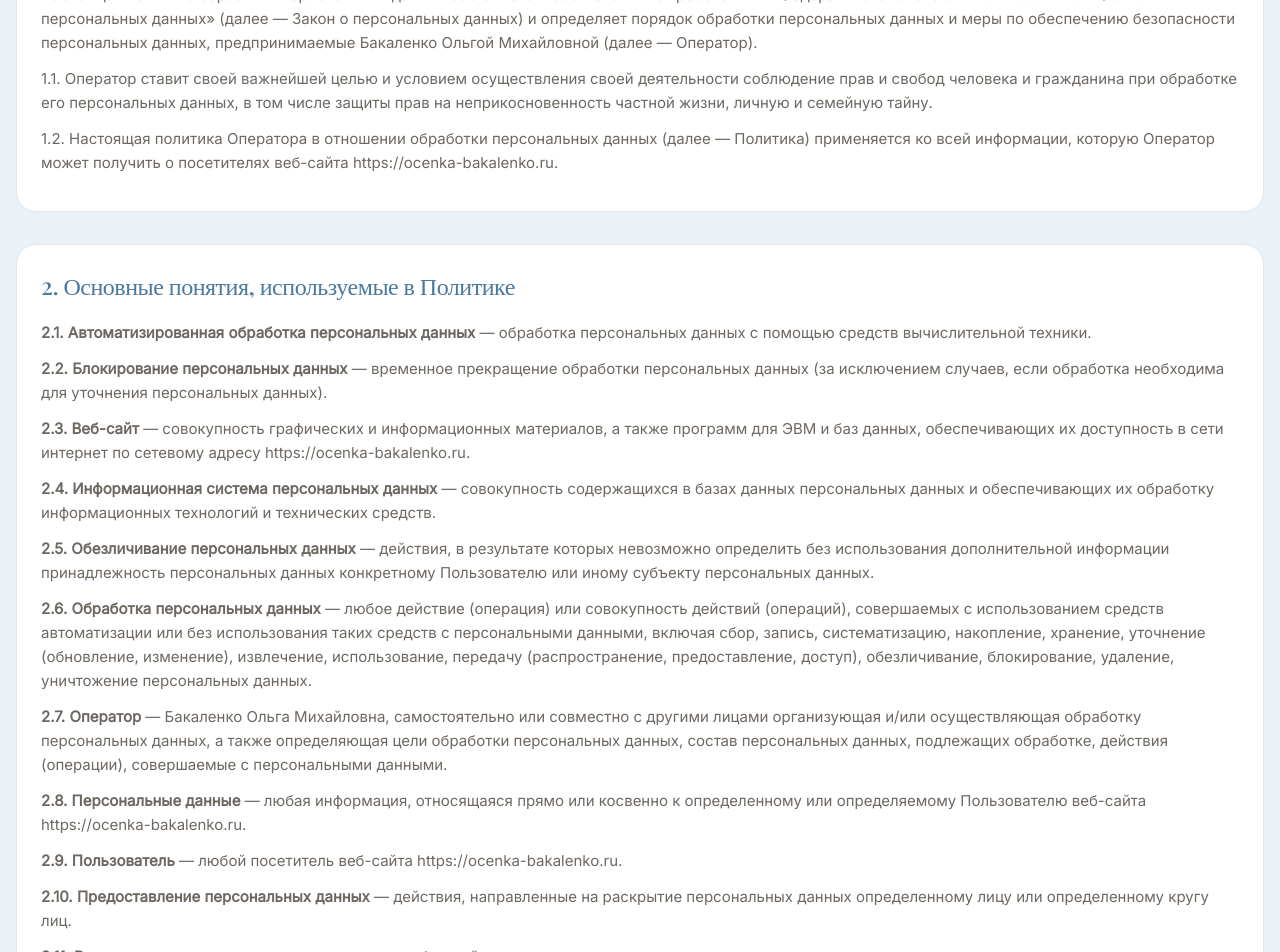
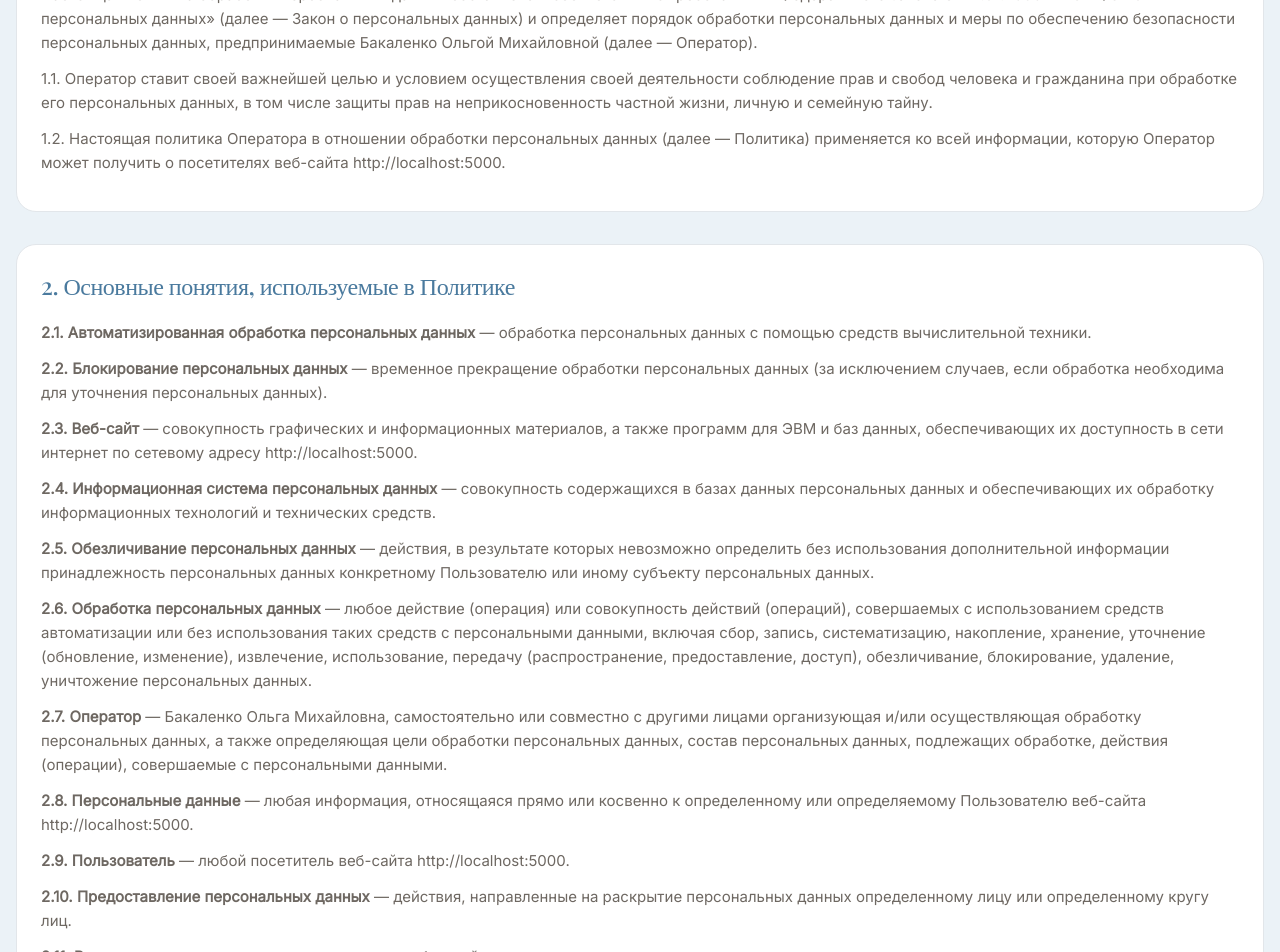
Before and after one commit to nasstassii/ocenka-site, a React (Create React App) app: page /privacy in a window 1280 px wide. Shown: the part 420-1372 px from the top of the page. Built offline with nearby package versions, Linux system fonts and the light colour scheme.

Commit message:
ссылки поменяла

```diff
--- a/src/pages/PrivacyPage.js
+++ b/src/pages/PrivacyPage.js
@@ -22,20 +22,20 @@ function PrivacyPage() {
             <h2 style={{ color: 'var(--blue)', marginBottom: '20px', fontSize: '24px' }}>1. Общие положения</h2>
             <p>Настоящая политика обработки персональных данных составлена в соответствии с требованиями Федерального закона от 27.07.2006 № 152-ФЗ «О персональных данных» (далее — Закон о персональных данных) и определяет порядок обработки персональных данных и меры по обеспечению безопасности персональных данных, предпринимаемые Бакаленко Ольгой Михайловной (далее — Оператор).</p>
             <p style={{ marginTop: '10px' }}>1.1. Оператор ставит своей важнейшей целью и условием осуществления своей деятельности соблюдение прав и свобод человека и гражданина при обработке его персональных данных, в том числе защиты прав на неприкосновенность частной жизни, личную и семейную тайну.</p>
-            <p style={{ marginTop: '10px' }}>1.2. Настоящая политика Оператора в отношении обработки персональных данных (далее — Политика) применяется ко всей информации, которую Оператор может получить о посетителях веб-сайта https://ocenka-bakalenko.ru.</p>
+            <p style={{ marginTop: '10px' }}>1.2. Настоящая политика Оператора в отношении обработки персональных данных (далее — Политика) применяется ко всей информации, которую Оператор может получить о посетителях веб-сайта http://localhost:5000.</p>
           </div>
 
           <div className="intro-text">
             <h2 style={{ color: 'var(--blue)', marginBottom: '20px', fontSize: '24px' }}>2. Основные понятия, используемые в Политике</h2>
             <p><strong>2.1. Автоматизированная обработка персональных данных</strong> — обработка персональных данных с помощью средств вычислительной техники.</p>
             <p><strong>2.2. Блокирование персональных данных</strong> — временное прекращение обработки персональных данных (за исключением случаев, если обработка необходима для уточнения персональных данных).</p>
-            <p><strong>2.3. Веб-сайт</strong> — совокупность графических и информационных материалов, а также программ для ЭВМ и баз данных, обеспечивающих их доступность в сети интернет по сетевому адресу https://ocenka-bakalenko.ru.</p>
+            <p><strong>2.3. Веб-сайт</strong> — совокупность графических и информационных материалов, а также программ для ЭВМ и баз данных, обеспечивающих их доступность в сети интернет по сетевому адресу http://localhost:5000.</p>
             <p><strong>2.4. Информационная система персональных данных</strong> — совокупность содержащихся в базах данных персональных данных и обеспечивающих их обработку информационных технологий и технических средств.</p>
             <p><strong>2.5. Обезличивание персональных данных</strong> — действия, в результате которых невозможно определить без использования дополнительной информации принадлежность персональных данных конкретному Пользователю или иному субъекту персональных данных.</p>
             <p><strong>2.6. Обработка персональных данных</strong> — любое действие (операция) или совокупность действий (операций), совершаемых с использованием средств автоматизации или без использования таких средств с персональными данными, включая сбор, запись, систематизацию, накопление, хранение, уточнение (обновление, изменение), извлечение, использование, передачу (распространение, предоставление, доступ), обезличивание, блокирование, удаление, уничтожение персональных данных.</p>
             <p><strong>2.7. Оператор</strong> — Бакаленко Ольга Михайловна, самостоятельно или совместно с другими лицами организующая и/или осуществляющая обработку персональных данных, а также определяющая цели обработки персональных данных, состав персональных данных, подлежащих обработке, действия (операции), совершаемые с персональными данными.</p>
-            <p><strong>2.8. Персональные данные</strong> — любая информация, относящаяся прямо или косвенно к определенному или определяемому Пользователю веб-сайта https://ocenka-bakalenko.ru.</p>
-            <p><strong>2.9. Пользователь</strong> — любой посетитель веб-сайта https://ocenka-bakalenko.ru.</p>
+            <p><strong>2.8. Персональные данные</strong> — любая информация, относящаяся прямо или косвенно к определенному или определяемому Пользователю веб-сайта http://localhost:5000.</p>
+            <p><strong>2.9. Пользователь</strong> — любой посетитель веб-сайта http://localhost:5000.</p>
             <p><strong>2.10. Предоставление персональных данных</strong> — действия, направленные на раскрытие персональных данных определенному лицу или определенному кругу лиц.</p>
             <p><strong>2.11. Распространение персональных данных</strong> — любые действия, направленные на раскрытие персональных данных неопределенному кругу лиц.</p>
             <p><strong>2.12. Трансграничная передача персональных данных</strong> — передача персональных данных на территорию иностранного государства органу власти иностранного государства, иностранному физическому или иностранному юридическому лицу.</p>
@@ -123,7 +123,7 @@ function PrivacyPage() {
             <h2 style={{ color: 'var(--blue)', marginBottom: '20px', fontSize: '24px' }}>9. Заключительные положения</h2>
             <p>9.1. Пользователь может получить любые разъяснения по интересующим вопросам, касающимся обработки его персональных данных, обратившись к Оператору с помощью электронной почты bakalenko-olga@yandex.ru.</p>
             <p>9.2. В данном документе будут отражены любые изменения политики обработки персональных данных Оператором. Политика действует бессрочно до замены ее новой версией.</p>
-            <p>9.3. Актуальная версия Политики в свободном доступе расположена в сети Интернет по адресу https://ocenka-bakalenko.ru/privacy.</p>
+            <p>9.3. Актуальная версия Политики в свободном доступе расположена в сети Интернет по адресу http://localhost:5000/privacy.</p>
           </div>
         </div>
       </section>
```
Also changed, not shown: main.ed49ac96_backup.js, public/robots.txt, 2 other files (tests, documents, lock files or other folders).
